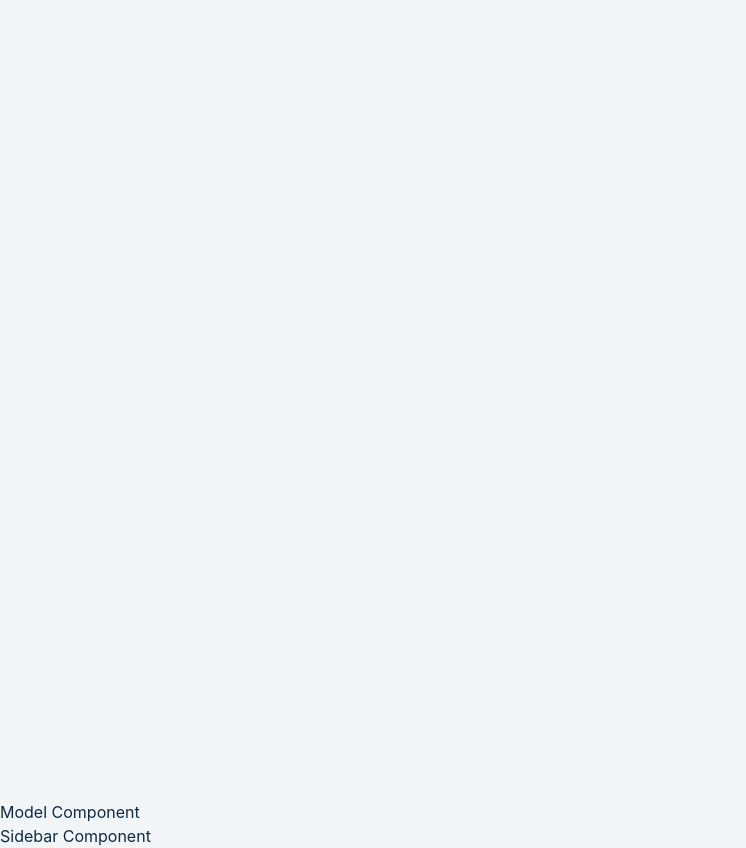
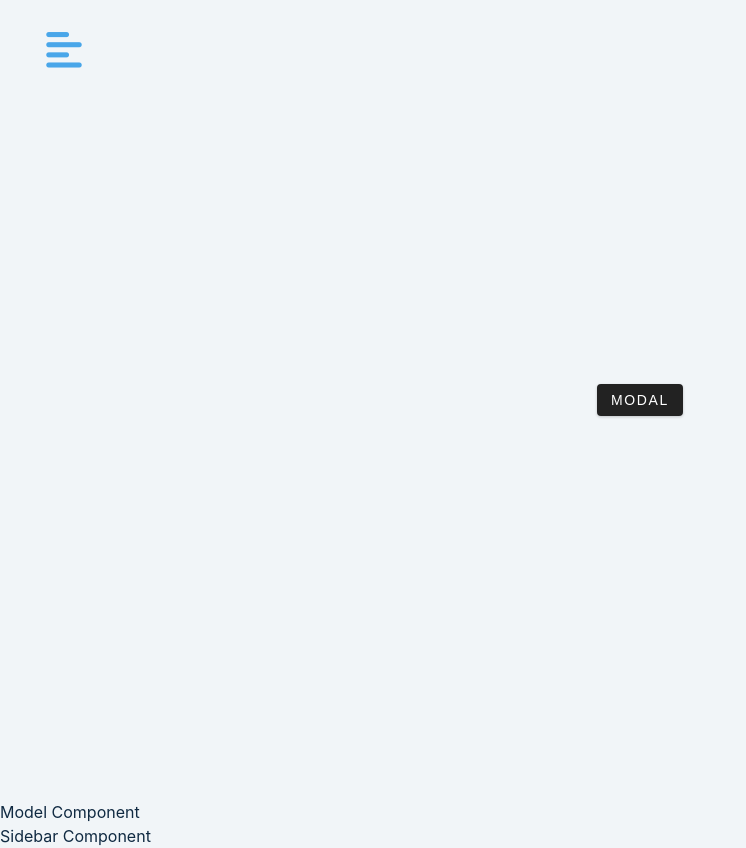
Before and after one commit to HemantKhinchiProjects/react-sidebar-modal, a React (Create React App) app: page / in a window 1280 px wide. Shown: the whole page, without its empty margins (0-746 px from the left). Built offline with nearby package versions, Linux system fonts and the light colour scheme.

Commit message:
1 file modified

```diff
--- a/src/Components/Home.js
+++ b/src/Components/Home.js
@@ -2,7 +2,10 @@ import React from 'react';
 const Home = () => {
   return (
     <main>
-      <button className="sidebar-toggle"></button>
+      <button className="sidebar-toggle">
+        <i class="fa-solid fa-align-left"></i>
+      </button>
+      <button className="btn">Modal</button>
     </main>
   );
 };
```
